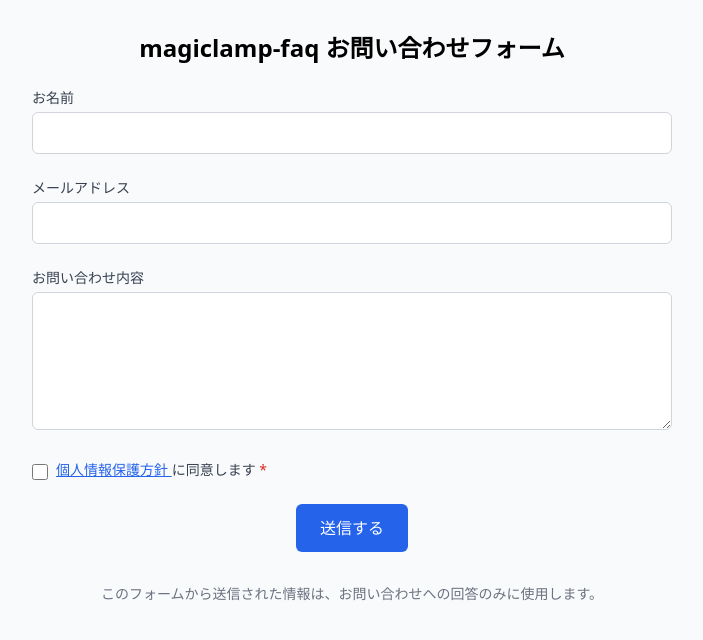
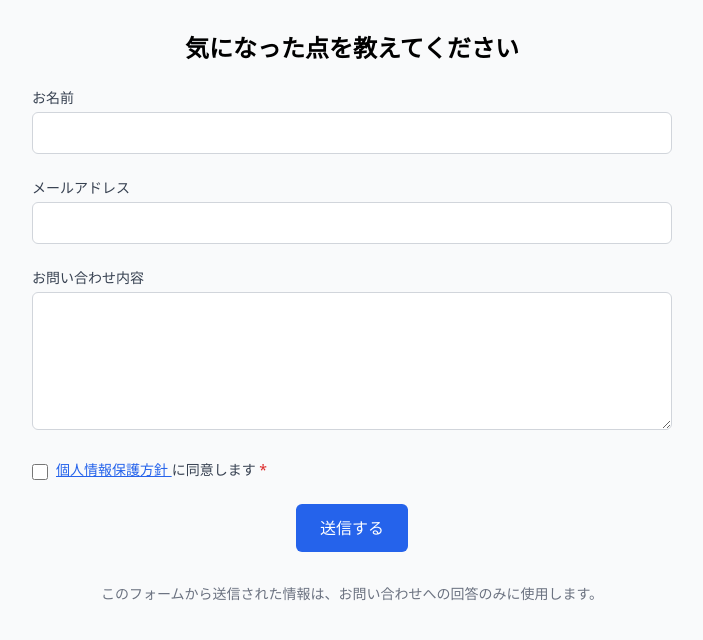
Before and after one commit to nijigaokalab/magiclamp-faq, a plain HTML site: page index.html in a window 1280 px wide. Shown: the whole page, without its empty margins (288-991 px from the left). Drawn offline with nearby package versions, Linux system fonts and the light colour scheme.

Commit message:
Update index.html

```diff
--- a/index.html
+++ b/index.html
@@ -3,12 +3,12 @@
 <head>
   <meta charset="UTF-8" />
   <meta name="viewport" content="width=device-width, initial-scale=1.0" />
-  <title>magiclamp-faq お問い合わせフォーム</title>
+  <title>まほうのランプ　お問い合わせフォーム</title>
   <link href="https://cdn.jsdelivr.net/npm/tailwindcss@2.2.19/dist/tailwind.min.css" rel="stylesheet" />
 </head>
 <body class="bg-gray-50">
   <div class="container mx-auto px-4 py-8 max-w-2xl">
-    <h1 class="text-2xl font-bold text-center mb-6">magiclamp-faq お問い合わせフォーム</h1>
+    <h1 class="text-2xl font-bold text-center mb-6">気になった点を教えてください</h1>
 
     <form id="faqForm" class="space-y-6">
       <div>
```
